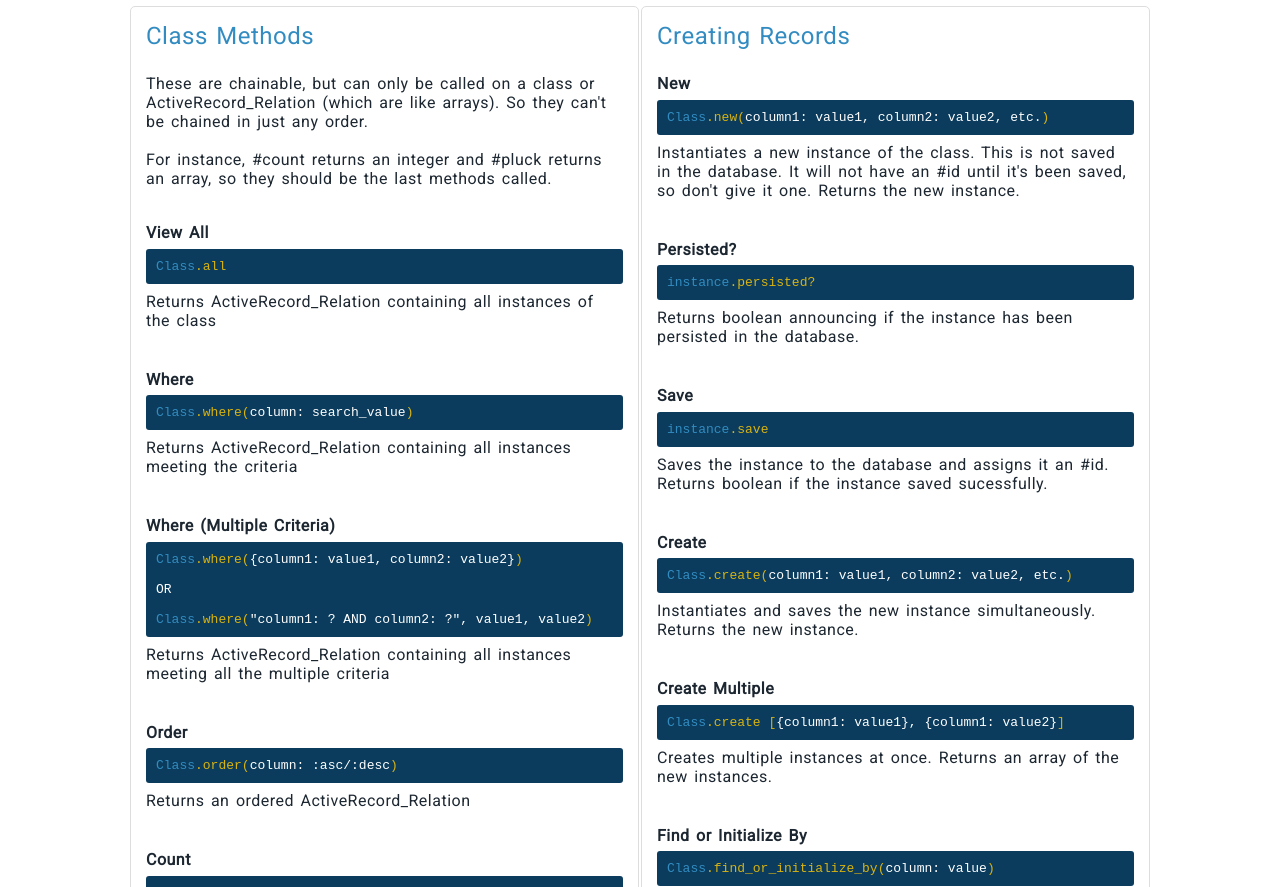
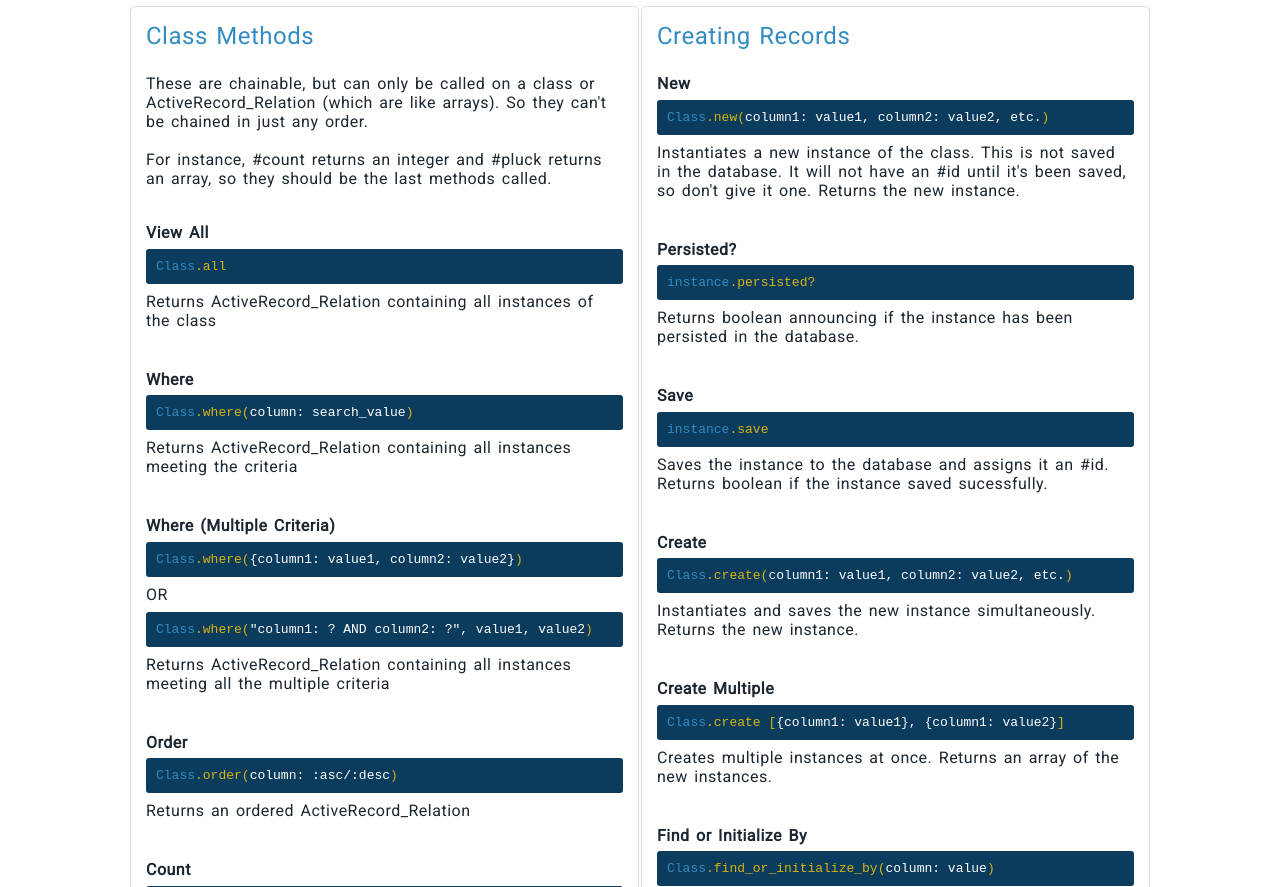
Before and after one commit to bopes/bopes.github.io, a plain HTML site: page cheat-sheets/activerecord.html in a window 1280 px wide. Shown: the part 213-1100 px from the top of the page. Drawn offline with Linux system fonts and the light colour scheme.

Commit message:
Format 'or' for multiple 'where' syntaxes'

```diff
--- a/cheat-sheets/activerecord.html
+++ b/cheat-sheets/activerecord.html
@@ -44,9 +44,9 @@
             <h4>Where (Multiple Criteria)</h4>
             <code>
               <span class="class">Class</span><span class="command">.where(</span>{column1: value1, column2: value2}<span class="command">)</span>
-              <br><br>
-              OR
-              <br><br>
+            </code>
+            <p class="or">OR</p>
+            <code>
               <span class="class">Class</span><span class="command">.where(</span>"column1: ? AND column2: ?", value1, value2<span class="command">)</span>
             </code>
             <p>Returns ActiveRecord_Relation containing all instances meeting all the multiple criteria</p>
```
